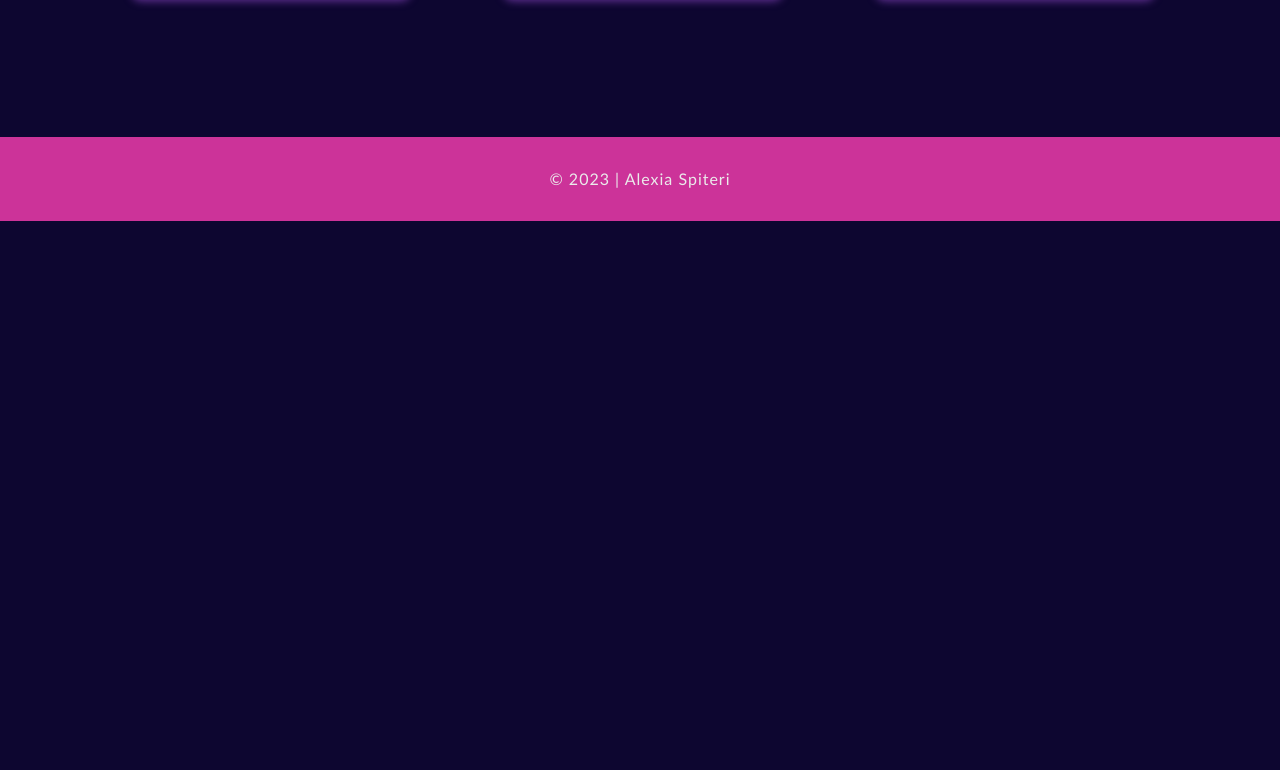
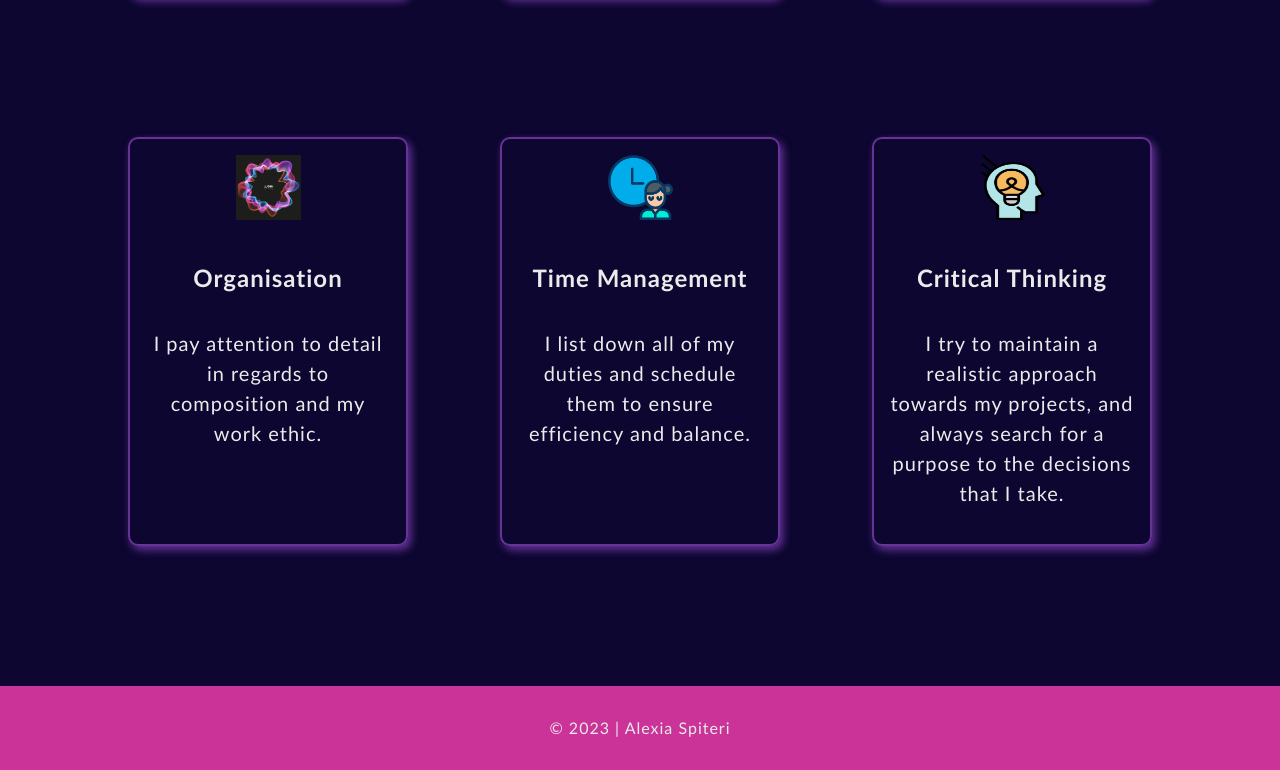
Before and after one commit to AlexiaSpiteri/myportfolio, a plain HTML site: page index.html in a window 1280 px wide. Shown: the part 3201-3971 px from the top of the page. Before the commit the page ends 3422 px from the top, so only its background shows below. Drawn offline with Linux system fonts and the light colour scheme.

Commit message:
Added 'organisation' skill

```diff
--- a/index.html
+++ b/index.html
@@ -183,6 +183,35 @@
                     </div>
                 </div>
             </div>
+
+            <div class="skills">
+                <div class="skill-card">
+                    <img src="Assets/icon-organisation.jpg" alt="icon-organisation">
+                    <div class="caption">
+                        <h4><b>Organisation</b></h4>
+                        <p class="cpt">I pay attention to detail in regards to composition and my work ethic.</p>
+                    </div>
+                </div>
+
+                <div class="skill-card">
+                    <img src="Assets/time-management.png" alt="time-management">
+                    <div class="caption">
+                        <h4><b>Time Management</b></h4>
+                        <p class="cpt">I list down all of my duties and schedule them to ensure efficiency and balance.
+                        </p>
+                    </div>
+                </div>
+
+                <div class="skill-card">
+                    <img src="Assets/idea.png" alt="critical-thinking">
+                    <div class="caption">
+                        <h4><b>Critical Thinking</b></h4>
+                        <p class="cpt">I try to maintain a realistic approach towards my projects, and always search for
+                            a purpose
+                            to the decisions that I take.</p>
+                    </div>
+                </div>
+            </div>
         </div>
     </div>
 
--- a/style.css
+++ b/style.css
@@ -208,7 +208,7 @@ select#country {
 
 .cpt {
     font-weight: lighter;
-    font-size: smaller;
+    font-size: 20px;
 }
 
 .ecosia-icons {
```
Also changed, not shown: Assets/icon-organisation.jpg (added).
